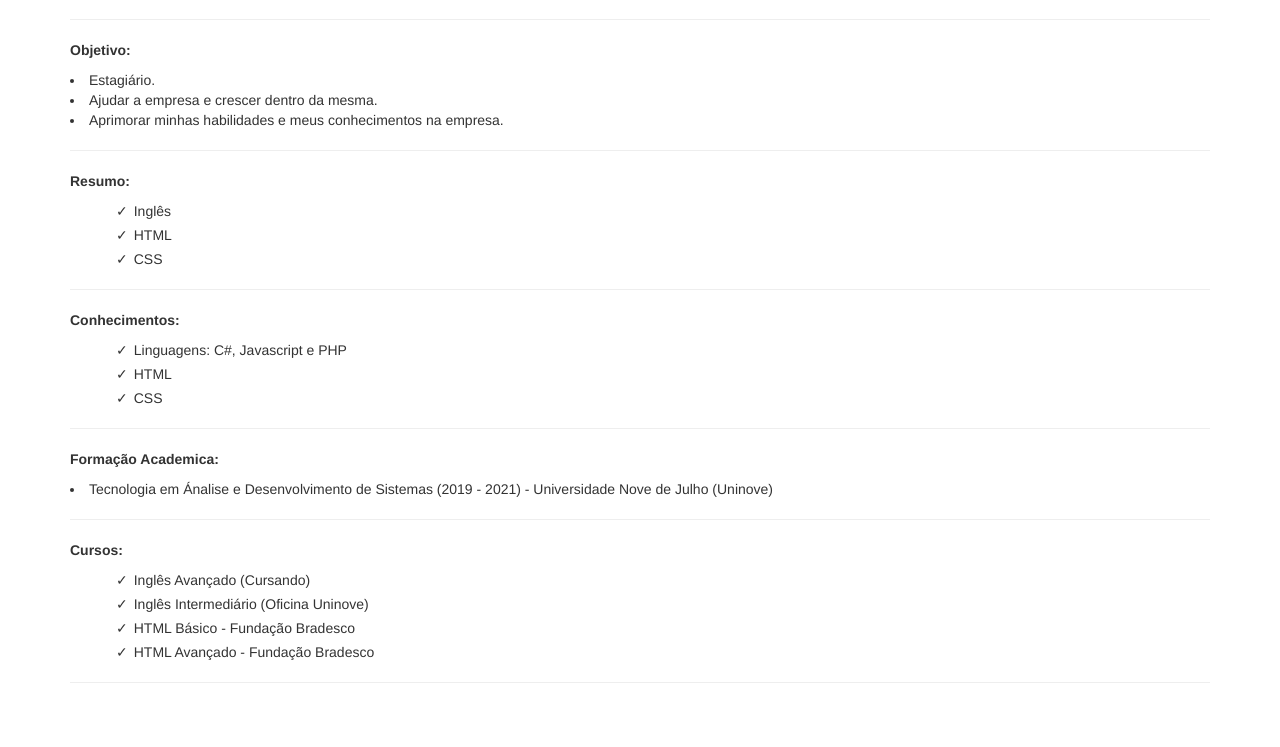
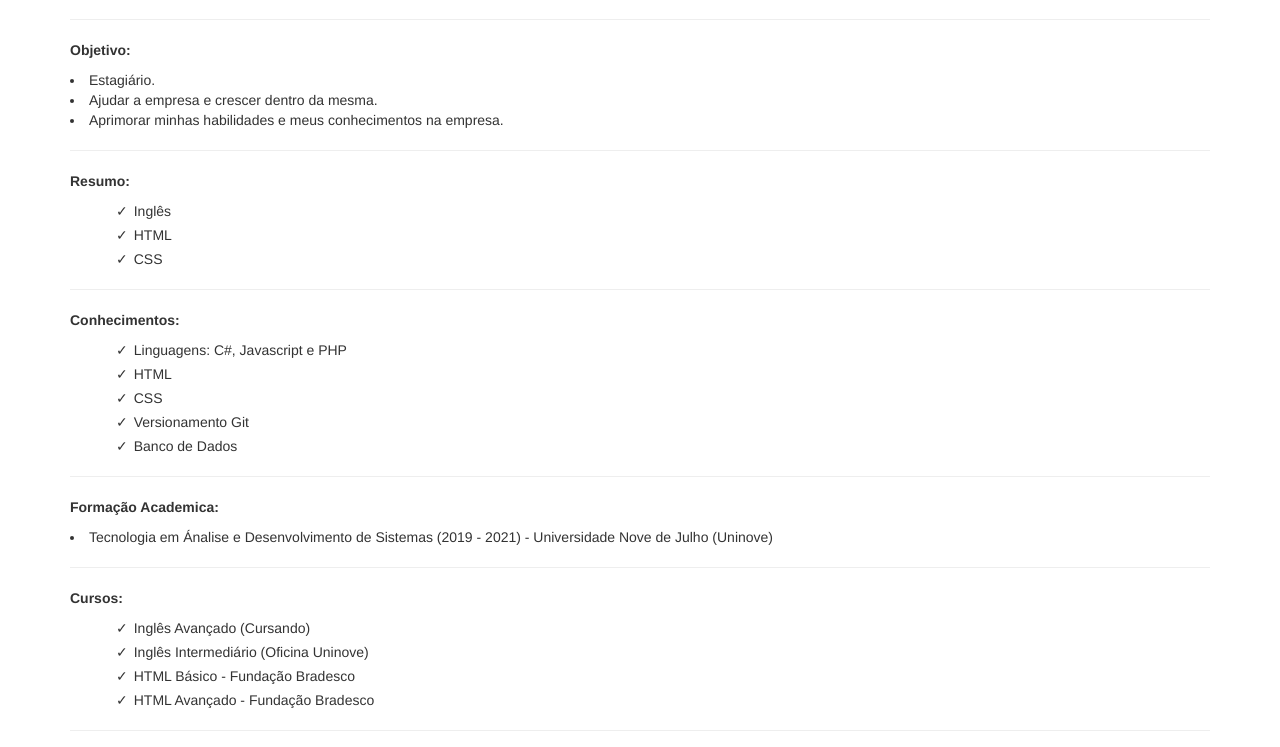
Before and after one commit to GabrielLima01/curriculo, a plain HTML site: page index.html in a window 1280 px wide. Shown: the part 145-892 px from the top of the page. Before the commit the page ends 848 px from the top, so only its background shows below. Drawn offline with nearby package versions, Linux system fonts and the light colour scheme.

Commit message:
Alterei o Curriculo

```diff
--- a/index.html
+++ b/index.html
@@ -75,6 +75,8 @@
         <li>Linguagens: C#, Javascript e PHP</li>
         <li>HTML</li>
         <li>CSS</li>
+        <li>Versionamento Git</li>
+        <li>Banco de Dados</li>
 
 
     </ul>
```
